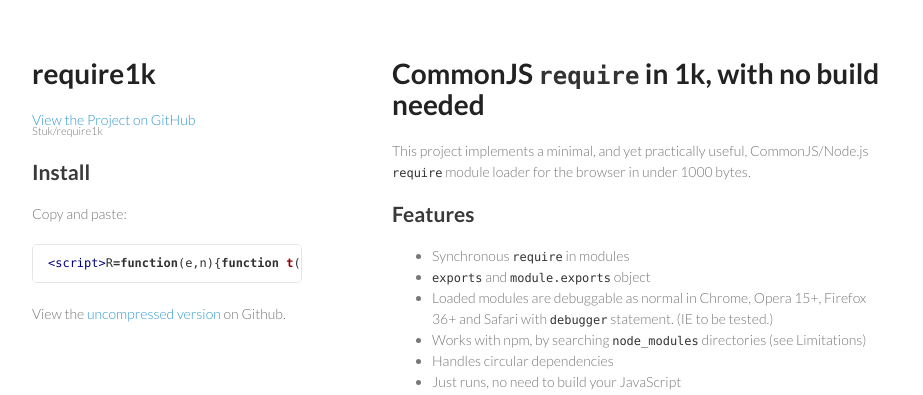
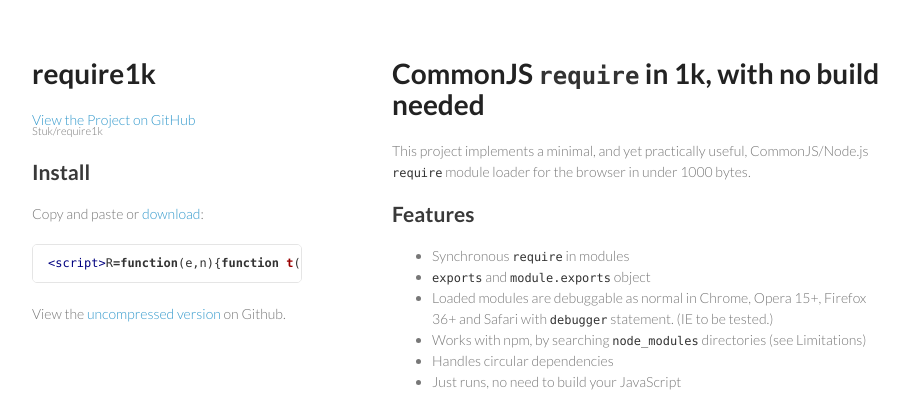
Before and after one commit to Stuk/require1k, a Jekyll site: the page built from index.md, in a window 1280 px wide. Shown: the top 395 px of the page, without its empty margins (178-1101 px from the left). Built offline with Jekyll 4.4.1, drawn with Linux system fonts in a browser that asks for light colours; Markdown is read by kramdown in place of the engine named in the settings.

Commit message:
Link to minified version on github

```diff
--- a/index.md
+++ b/index.md
@@ -9,7 +9,7 @@
 
 <h2>Install</h2>
 
-<p>Copy and paste:</p>
+<p>Copy and paste or <a href="http://github.com/Stuk/require1k/blob/master/require1k.min.js">download</a>:</p>
 {% capture include %}{% include usage.md %}{% endcapture %}
 {{ include | markdownify }}
 
```
